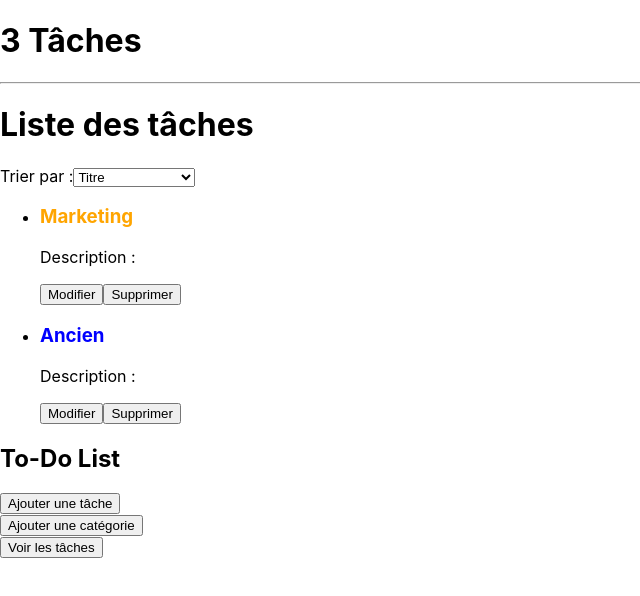
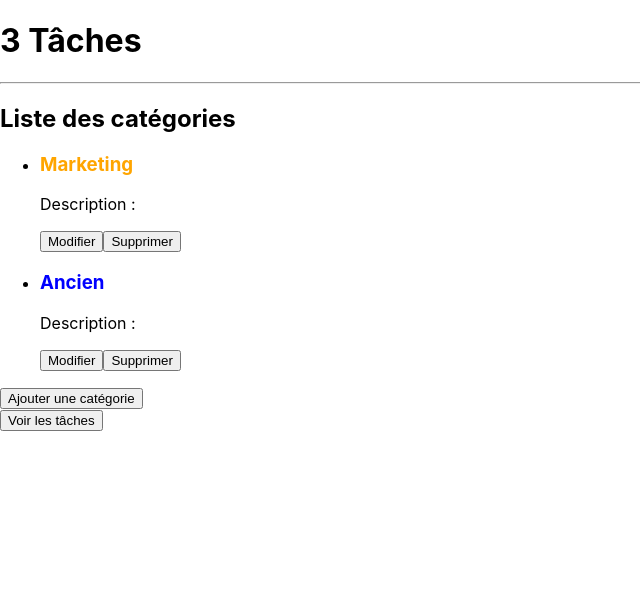
Before and after one commit to TAMINE-CYRIL/R4A.11---App-Web, a React (Create React App) app: page / in a window 1280 px wide. Both pictures are taken after a click on the button "Voir les catégories". Shown: the top 596 px of the page, without its empty margins (0-640 px from the left). Built offline with nearby package versions, Linux system fonts and the light colour scheme.

Commit message:
Mise à jour des vues.

```diff
--- a/src/App.js
+++ b/src/App.js
@@ -94,6 +94,9 @@ export default function App() {
     return (
         <div>
             <Header taskCount={tasks.length} />
+
+
+            {view === "taches" ? (
                     <div>
                         <h1>Liste des tâches</h1>
                         <label htmlFor="sort">Trier par :</label>
@@ -102,9 +105,7 @@ export default function App() {
                             <option value="date_echeance">Date d'échéance</option>
                             <option value="date_creation">Date de création</option>
                         </select>
-            </div>
 
-            {view === "taches" ? (
                 <TodoItem
                     tasks={filteredAndSortedTasks}
                     categories={categories}
@@ -113,12 +114,18 @@ export default function App() {
                     onEdit={handleEditTask}
                     getCategoryForTask={getCategoryForTask}
                 />
+                        <TodoForm onAddTask={handleAddTask} categories={categories} />
+
+                    </div>
             ) : (
+                <section>
+                <h1>Liste des catégories</h1>
                 <TodoCategory categories={categories} onDelete={handleDeleteCategory} onEdit={handleEditCategory} />
+                    <TodoFormCategory onAddCategory={handleAddCategory} />
+                </section>
+
                     )}
 
-            <TodoForm onAddTask={handleAddTask} categories={categories} />
-            <TodoFormCategory onAddCategory={handleAddCategory} />
 
             <button onClick={() => setView(view === "taches" ? "categories" : "taches")}>
                 {view === "taches" ? "Voir les catégories" : "Voir les tâches"}
```
Lines whose indentation alone changed are shown as unchanged.
